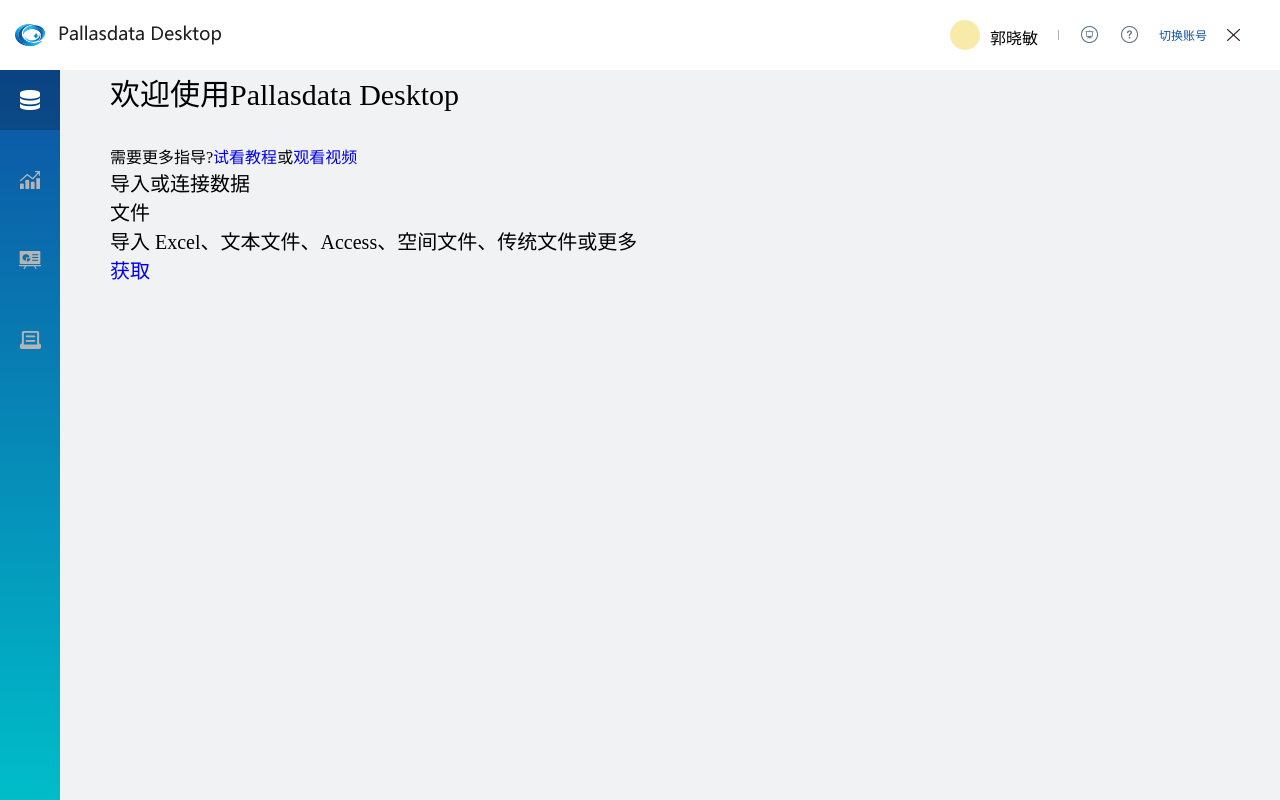
After one commit to yizhiyun/ui, a Django app: a page that uses projects/uicloud/dataCollection/templates/dataCollection/dataSourceSelect.html in a window 1280 px wide. The commit adds this page. Run offline with Django 3.2, Linux system fonts and the light colour scheme.

Commit message:
提交演示代码

```diff
--- /dev/null
+++ b/projects/uicloud/dataCollection/static/dataCollection/css/dataSourceSelect.css
@@ -0,0 +1,3 @@
+.dataSourceSelect-content{margin-left: 2.5rem;}
+.dataSourceSelect-welcomeInfo .welcome{font-size: 1.5rem;}
+.dataSourceSelect-welcomeInfo .guide{font-size: 0.8rem;margin-top:1.5rem;}
--- /dev/null
+++ b/projects/uicloud/dataCollection/templates/dataCollection/dataSourceSelect.html
@@ -0,0 +1,33 @@
+{% extends "common/nav_base.html" %}
+{% load static %}
+{% block css %}
+<link rel="stylesheet" href={% static "dataCollection/css/dataSourceSelect.css" %}>
+{% endblock %}
+{% block js %}
+    <script src={% static "dataCollection/js/dataSourceSelect.js"%} type="text/javascript" charset="utf-8"></script>
+{% endblock %}
+
+{% block content %}
+	<div class="dataSourceSelect-content">
+		<div class="dataSourceSelect-welcomeInfo">
+			<p class="welcome">欢迎使用Pallasdata Desktop</p>
+			<p class="guide">需要更多指导?<a href="#">试看教程</a>或<a href="#">观看视频</a></p>
+		</div>
+		<div class="dataSourceSelect-dataSelect">
+            <p>导入或连接数据</p>
+            <div class="panelFile">
+				<p>文件</p>
+				<div>
+					<p>导入 Excel、文本文件、Access、空间文件、传统文件或更多</p>
+					<a href="#">获取</a>
+				</div>
+            </div>
+            <div class="dataBase">
+
+            </div>
+        </div>
+		<div class="dataSourceSelect-historyUse"></div>
+		<div class="dataSourceSelect-example"></div>
+	</div>
+
+{% endblock %}
--- /dev/null
+++ b/projects/uicloud/dataCollection/urls.py
@@ -0,0 +1,10 @@
+from django.conf.urls import url
+from . import views
+
+#add an app_name to set the application namespace
+app_name = 'dataCollection'
+
+urlpatterns = [
+    url(r"^pallasdata$",views.IndexView.as_view()),
+    url(r"^pallasdata1$",views.Test.as_view()),
+]
--- a/projects/uicloud/dataCollection/views.py
+++ b/projects/uicloud/dataCollection/views.py
@@ -1,3 +1,7 @@
 from django.shortcuts import render
-
+from django.views.generic import TemplateView
 # Create your views here.
+class IndexView(TemplateView):
+    template_name = 'dataCollection/dataConnectSelect.html'
+class Test(TemplateView):
+    template_name = 'dataCollection/dataSourceSelect.html'
--- a/projects/uicloud/uicloud/static/css/nav_base.css
+++ b/projects/uicloud/uicloud/static/css/nav_base.css
@@ -1,20 +1,20 @@
 @import url("reset.css");
 html,body{height:100%;}
 .container{min-height: 100%;height: 100%;background: white;}
-.topInfo{height: 70px;background-color: #ffffff;position: relative;}
-#logo{margin-left: 0.75rem;margin-top: 22px;}
+.topInfo{height:3.5rem;background-color: #ffffff;position: relative;}
+#logo{margin-left: 0.75rem;margin-top: 1.1rem;}
 .topInfo #loginInfo{position: absolute;right: 1rem;top: 0;font-size: 0;height: 100%;}
-.topInfo #loginInfo .child{float: left;margin-top: 29px;margin-right: 1rem;}
-.topInfo #loginInfo .message,.question{margin-top: 25px}
-.topInfo #loginInfo .question{margin-top: 25px}
-.topInfo #loginInfo .changeUser{color: #0d53a4;font-size: 12px;margin-top: 26px; cursor: pointer;}
-.topInfo #loginInfo .userName{font-size: 16px;float: left;margin-top: 25px;height:16px;}
-.topInfo #loginInfo .userHead{width:30px;height: 30px;border-radius: 50%;background: #f8eaa8;float: left;margin-right:10px; margin-top: 20px;}
-.topInfo #loginInfo .sepreate{width: 1px;height: 10px;margin-top: 30px;background: #b0b0b0;}
-.main .leftNav{float: left;width: 60px;background: linear-gradient(#0d53a4,#00bdc9);min-height: 100%;}
-.leftNav .ableFlag{width: 100%;height: 60px; position: relative;margin-top: 1rem;cursor: pointer}
+.topInfo #loginInfo .child{float: left;margin-top: 1.45rem;margin-right: 1rem;}
+.topInfo #loginInfo .message,.question{margin-top: 1.25rem;}
+.topInfo #loginInfo .question{margin-top: 1.25rem;}
+.topInfo #loginInfo .changeUser{color: #0d53a4;font-size: 12px;margin-top: 1.3rem; cursor: pointer;}
+.topInfo #loginInfo .userName{font-size: 16px;float: left;margin-top: 1.25rem;height:16px;}
+.topInfo #loginInfo .userHead{width:30px;height: 30px;border-radius: 50%;background: #f8eaa8;float: left;margin-right:0.5rem; margin-top: 1rem;}
+.topInfo #loginInfo .sepreate{width: 1px;height: 10px;margin-top: 1.5rem;background: #b0b0b0;}
+.main .leftNav{float: left;width: 3rem;background: linear-gradient(#0d53a4,#00bdc9);min-height: 100%;}
+.leftNav .ableFlag{width: 100%;height: 3rem; position: relative;margin-top: 1rem;cursor: pointer}
 .leftNav #first {margin-top: 0;}
 .ableFlag div{position: absolute;left: 0;top: 0;right: 0;bottom: 0;margin: auto;width: 100%;height: 100%;}
 .ableFlag img{position: absolute;left: 0;top: 0;right: 0;bottom: 0;margin: auto;}
 .ableFlag .active{background: #000000;opacity: 0.2;}
-.main .rightConent{margin-left: 60px;background: #f1f2f4;min-height:100%;}
+.main .rightConent{margin-left: 3rem;background: #f1f2f4;min-height:100%;}
```
Also changed, not shown: projects/uicloud/dataCollection/static/dataCollection/js/dataSourceSelect.js (added).
